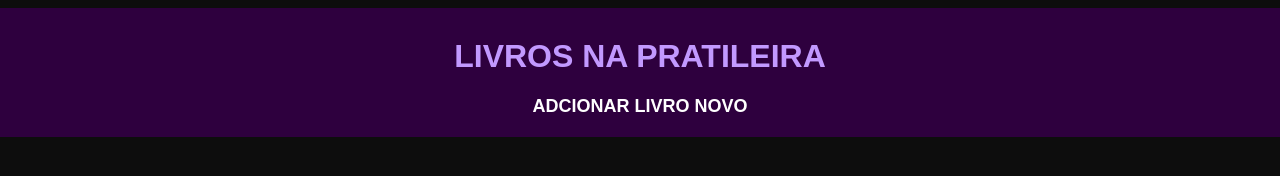
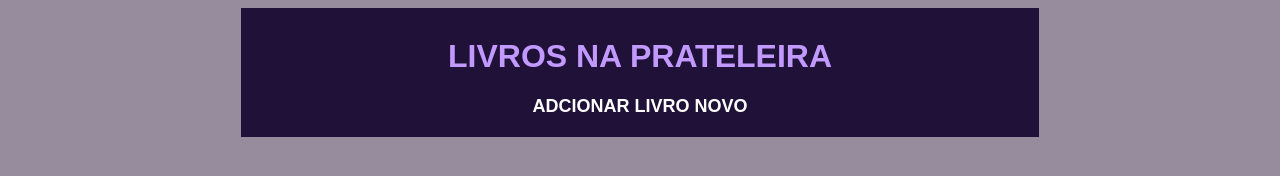
Before and after one commit to rayrayka-bill/1023A-backend-main, a website: page index.html in a window 1280 px wide. Drawn offline with Linux system fonts and the light colour scheme; no server answers.

Commit message:
html e css

```diff
--- a/index.html
+++ b/index.html
@@ -7,11 +7,11 @@
     <title>biblioteca particular</title>
 </head>
 <body>
+
 <header>
-    <h1>LIVROS NA PRATILEIRA</h1>
-    <a href="./cadastro.html">ADCIONAR LIVRO NOVO</a>
+<h1>LIVROS NA PRATELEIRA</h1>
+<a href="./cadastro.html">ADCIONAR LIVRO NOVO</a><section id="minhalista"></section>
  </header>
-    <section id="minhalista"></section>
     <script>
         async function buscaDados() {
     const resposta = await fetch("http://localhost:8000/livros");
@@ -21,6 +21,8 @@
         console.log(dados);
         const secao = document.getElementById("minhalista");
         secao.innerHTML = "<h2>Livros cadastrados</h2>";
+
+
      for (let i = 0; i < dados.length; i++) {
         const element = dados[i];
         const card = document.createElement("div");
--- a/style.css
+++ b/style.css
@@ -1,17 +1,20 @@
 body {
     font-family: Arial, sans-serif;
-    background-color: #0d0d0d; /* Preto escuro */
+    background-color: #978c9e;
     color: #ffffff;
     display: flex;
     flex-direction: column;
     align-items: center;
     padding: 0px;
+
+
 }
+
 header {
-    width: 100%;
+    width: 60%;
     text-align: center;
     padding: 20px;
-    background-color: #2e003e; /* Roxo escuro */
+    background-color: #1f1138;
     color: #ffffff;
     margin-bottom: 30px;
 }
@@ -21,6 +24,7 @@ header a {
     font-weight: bold;
     font-size: 18px;
 }
+
 header a:hover {
     color: #c299ff;
 }
@@ -45,8 +49,7 @@ form label {
     font-weight: bold;
     color: #ffffff;
 }
-form input[type="text"],
-form input[type="number"],
+
 form textarea {
     width: 100%;
     padding: 10px;
@@ -89,6 +92,7 @@ form textarea:focus {
     border-bottom: 1px solid #8000ff;
     padding-bottom: 10px;
 }
+
 .livro-card {
     background-color: #1a001f;
     color: #ffffff;
```
Lines whose indentation alone changed are shown as unchanged.
